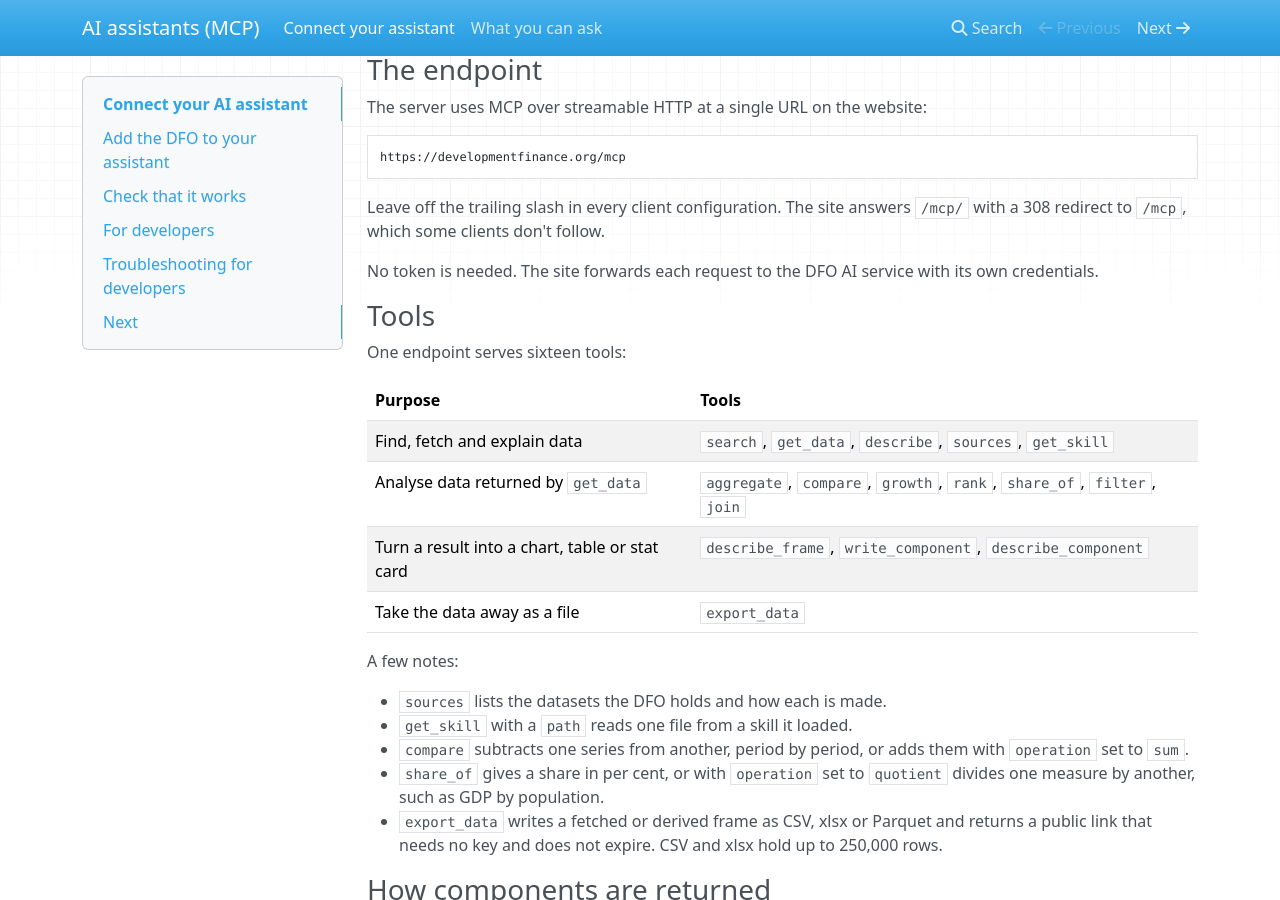
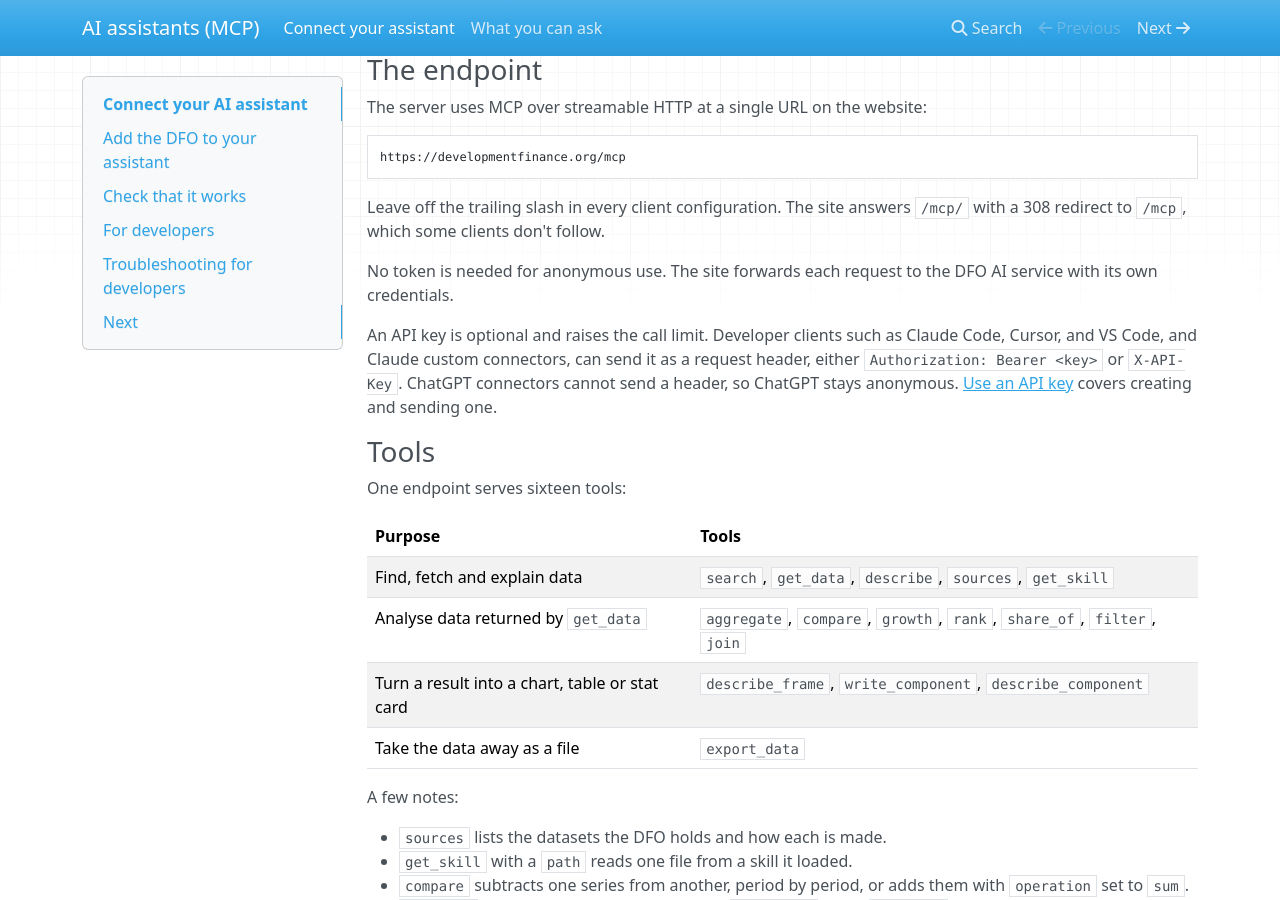
Before and after one commit to DevelopmentFinanceObservatory/ai, an MkDocs documentation site: the page built from docs/guide/connect.md, in a window 1280 px wide and 900 px high, scrolled down 2146 px. Built offline with MkDocs 1.6.1, drawn with Linux system fonts in a browser that asks for light colours; nearby versions of some CDN libraries; some of the changed text lies outside the part shown.

Commit message:
docs(guide): say an API key is optional
connect.md said no token is needed. Anonymous use still needs none, but an
optional API key raises the call limit and developer clients and Claude
custom connectors can send it as a header. Update the 429 troubleshooting
row and link the API keys page.

Refs DevelopmentFinanceObservatory/website#142

Co-Authored-By: Claude Sonnet 5.5 <noreply@anthropic.com>

```diff
--- a/docs/guide/connect.md
+++ b/docs/guide/connect.md
@@ -95,7 +95,9 @@ https://developmentfinance.org/mcp
 
 Leave off the trailing slash in every client configuration. The site answers `/mcp/` with a 308 redirect to `/mcp`, which some clients don't follow.
 
-No token is needed. The site forwards each request to the DFO AI service with its own credentials.
+No token is needed for anonymous use. The site forwards each request to the DFO AI service with its own credentials.
+
+An API key is optional and raises the call limit. Developer clients such as Claude Code, Cursor, and VS Code, and Claude custom connectors, can send it as a request header, either `Authorization: Bearer <key>` or `X-API-Key`. ChatGPT connectors cannot send a header, so ChatGPT stays anonymous. [Use an API key](../hub/build/api-keys.md) covers creating and sending one.
 
 ### Tools
 
@@ -240,12 +242,12 @@ If the assistant answers without calling `search`, check that the client lists t
 
 ## Troubleshooting for developers
 
-| Problem                                                                      | Cause                                                                                                          | Fix                                                                          |
-| ---------------------------------------------------------------------------- | -------------------------------------------------------------------------------------------------------------- | ---------------------------------------------------------------------------- |
-| Redirect on connect, or "server unreachable" with a 308 in the client's logs | Wrong URL ending                                                                                               | Use `/mcp`, with no slash at the end                                         |
-| `rate_limited` refusal                                                       | The server is over its calls-per-second limit across all callers, or the instance already has 16 calls running | Repeat after the `retry_after_s` the refusal gives                           |
-| HTTP 429 from the site                                                       | One address sent more requests in a minute than the site allows                                                | Wait for the seconds given in the `Retry-After` header                       |
-| `internal_error` refusal                                                     | A tool failed in a way with no specific refusal, and the response says only that it failed on the server       | Send the time of the call and the tool's name to whoever runs the deployment |
+| Problem                                                                      | Cause                                                                                                          | Fix                                                                                               |
+| ---------------------------------------------------------------------------- | -------------------------------------------------------------------------------------------------------------- | ------------------------------------------------------------------------------------------------- |
+| Redirect on connect, or "server unreachable" with a 308 in the client's logs | Wrong URL ending                                                                                               | Use `/mcp`, with no slash at the end                                                              |
+| `rate_limited` refusal                                                       | The server is over its calls-per-second limit across all callers, or the instance already has 16 calls running | Repeat after the `retry_after_s` the refusal gives                                                |
+| HTTP 429 from the site                                                       | One address sent more requests in a minute than the site allows. A call with a key counts against its account  | Wait for the seconds in the `Retry-After` header, which every 429 carries. A key raises the limit |
+| `internal_error` refusal                                                     | A tool failed in a way with no specific refusal, and the response says only that it failed on the server       | Send the time of the call and the tool's name to whoever runs the deployment                      |
 
 ## Next
 
```
